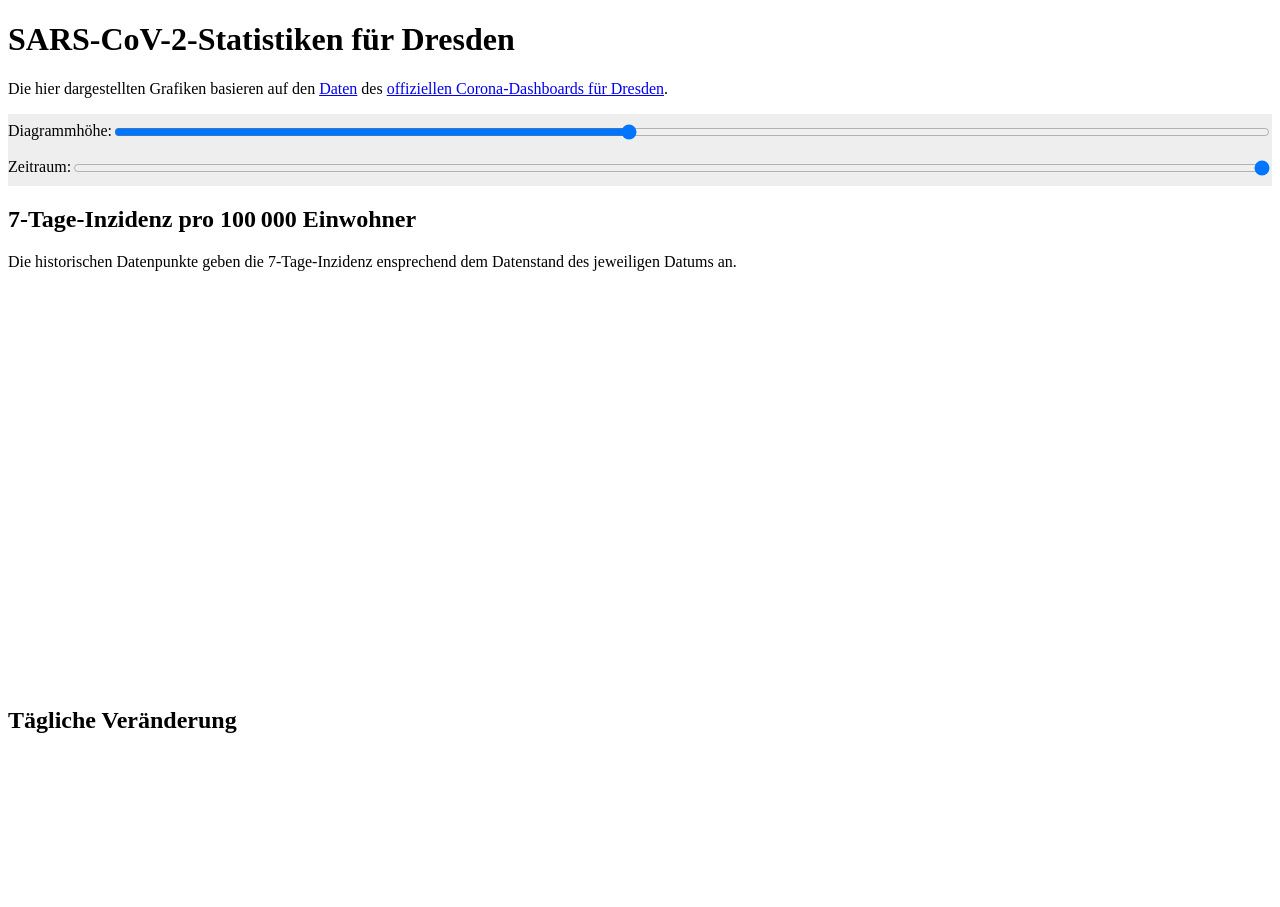
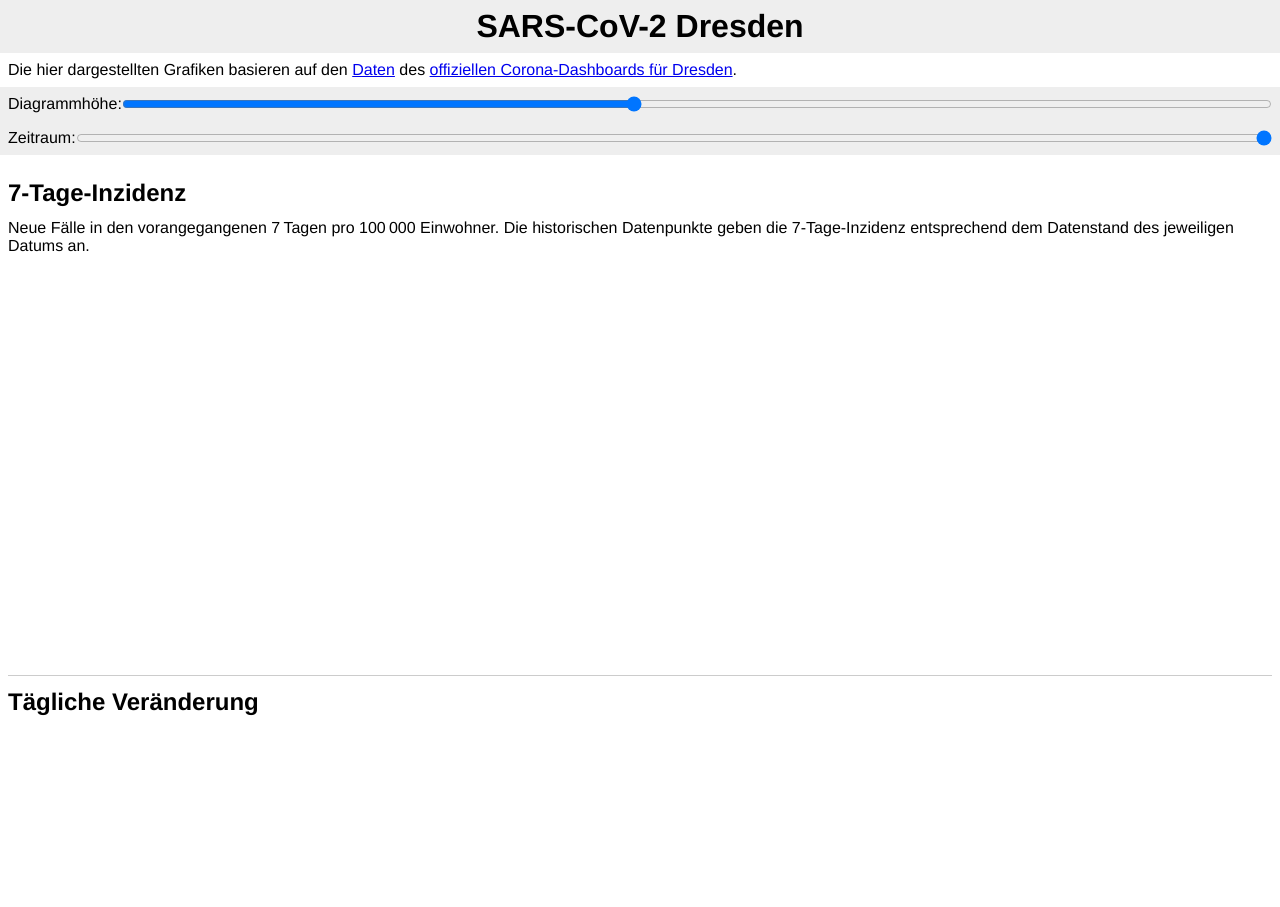
Before and after one commit to Flupp/SARS-CoV-2-Dresden, a website: page index.html in a window 1280 px wide. Shown: the top 907 px of the page. Drawn offline with Linux system fonts and the light colour scheme; no server answers.

Commit message:
improve layout

```diff
--- a/index.html
+++ b/index.html
@@ -3,34 +3,79 @@
 <head>
 	<meta charset="utf-8"/>
 	<meta name="viewport" content="width=device-width, initial-scale=1">
-	<title>SARS-CoV-2-Statistiken für Dresden</title>
+	<title>SARS-CoV-2 Dresden</title>
 	<script src="dependencies/chart.js-2.9.4/Chart.bundle.min.js"></script>
 	<script src="index.js"></script>
 	<style>
+		html {
+			font-family: Helvetica, Arial, sans-serif;
+		}
+		body, html, input {
+			margin: 0;
+			padding: 0;
+		}
+		header, main {
+			margin: 0;
+			padding: 0 0.5rem;
+		}
+		h1 {
+			background-color: #EEE;
+			margin: 0;
+			padding: 0.5rem;
+			text-align: center;
+		}
+		h2 {
+			border-top: 1px solid #CCC;
+			margin: 0.5em 0 0.5em;
+			padding: 0.5em 0 0;
+		}
+		h2:first-child {
+			border-top-width: 0;
+		}
+		p {
+			margin: 0.5em 0;
+			padding: 0;
+		}
+		form {
+			background-color: #EEE;
+			box-sizing: border-box;
+			display: flex;
+			flex-wrap: wrap;
+			padding: 0.5rem;
+			width: 100%;
+		}
 		.chart-container {
 			position: relative;
 			width: 100%;
 		}
+		footer {
+			background-color: #EEE;
+			margin: 1rem 0 0;
+			padding: 0.5rem;
+			text-align: center;
+		}
 	</style>
 </head>
 <body>
-	<h1>SARS-CoV-2-Statistiken für Dresden</h1>
+	<h1>SARS-CoV-2 Dresden</h1>
+	<header>
+		<p>Die hier dargestellten Grafiken basieren auf den <a href="https://services.arcgis.com/ORpvigFPJUhb8RDF/arcgis/rest/services/corona_DD_7_Sicht/FeatureServer/0/query?f=json&where=Datum_neu+IS+NOT+NULL&returnGeometry=false&spatialRel=esriSpatialRelIntersects&outFields=*&resultOffset=0&resultRecordCount=32000&resultType=standard&cacheHint=true">Daten</a> des <a href="https://experience.arcgis.com/experience/d2386f3214c1451c81b242be69bb3d50">offiziellen Corona-Dashboards für Dresden</a>.</p>
+	</header>
 
-	<p>Die hier dargestellten Grafiken basieren auf den <a href="https://services.arcgis.com/ORpvigFPJUhb8RDF/arcgis/rest/services/corona_DD_7_Sicht/FeatureServer/0/query?f=json&where=Datum_neu+IS+NOT+NULL&returnGeometry=false&spatialRel=esriSpatialRelIntersects&outFields=*&resultOffset=0&resultRecordCount=32000&resultType=standard&cacheHint=true">Daten</a> des <a href="https://experience.arcgis.com/experience/d2386f3214c1451c81b242be69bb3d50">offiziellen Corona-Dashboards für Dresden</a>.</p>
-
-	<form style="background-color: #EEE; display: flex; flex-wrap: wrap; padding: 0.5em 0; width: 100%;">
+	<form>
 		<label for="chartHeight">Diagrammhöhe:</label>
 		<input id="chartHeight" type="range" min="10000" max="100000" value="50000" style="flex-grow: 1"/>
 	</form>
-	<form style="background-color: #EEE; display: flex; flex-wrap: wrap; position: sticky; top: 0; padding: 0.5em 0; width: 100%; z-index: 1;">
+	<form style="position: sticky; top: 0; z-index: 1;">
 		<label for="idxFirst">Zeitraum:</label>
 		<input id="idxFirst" type="range" min="0" max="0" value="0" style="direction: rtl; flex-grow: 1"/>
 	</form>
 
 
-	<h2>7-Tage-Inzidenz pro 100 000 Einwohner</h2>
+	<main>
+		<h2>7-Tage-Inzidenz</h2>
 
-	<p>Die historischen Datenpunkte geben die 7-Tage-Inzidenz ensprechend dem Datenstand des jeweiligen Datums an.</p>
+		<p>Neue Fälle in den vorangegangenen 7 Tagen pro 100 000 Einwohner. Die historischen Datenpunkte geben die 7-Tage-Inzidenz entsprechend dem Datenstand des jeweiligen Datums an.</p>
 
 		<div class="chart-container">
 			<canvas id="canvas7DayIncidence"></canvas>
@@ -53,7 +98,7 @@
 		</div>
 
 
-	<h2>Tägliche Krankenhauseinweisungen</h2>
+		<h2>Tägliche Hospitalisierungen</h2>
 
 		<div class="chart-container">
 			<canvas id="canvasHospitalized"></canvas>
@@ -62,10 +107,16 @@
 
 		<h2>Im Krankenhaus (geschätzt)</h2>
 
-	<p>Schätzung auf Basis der täglichen Krankenhauseinweisungen. Für die verschiedenen Kurven werden verschiedene Verweilzeiten angenommen.</p>
+		<p>Schätzung auf Basis der täglichen Hospitalisierungen. Für die verschiedenen Kurven werden verschiedene Verweilzeiten angenommen.</p>
 
 		<div class="chart-container">
 			<canvas id="canvasInHospital"></canvas>
 		</div>
+	</main>
+
+	<footer>
+		alle Angaben ohne Gewähr • <a href="https://github.com/Flupp/SARS-CoV-2-Dresden">GitHub-Projekt</a>
+	</footer>
 </body>
 </html>
+<!-- kate: default-dictionary de_DE; -->
--- a/index.js
+++ b/index.js
@@ -179,7 +179,7 @@ window.onload = function() {
     }
 
     const xMin = Math.max(dayFirst, dayLast - 70 * SAMPLE_INTERVAL);
-    const xMax = dayLast + 2 * SAMPLE_INTERVAL;
+    const xMax = dayLast + 1.5 * SAMPLE_INTERVAL;
       // add more than one because last incidence is in future
     Chart.defaults.global.elements.point.radius = calcPointRadius(xMin, xMax);
 
@@ -261,7 +261,7 @@ window.onload = function() {
       , xMin
       , xMax
       , [ createBarDataset
-            ( 'Krankenhauseinweisungen'
+            ( 'hospitalisiert'
             , colorsNeutral
             , dayFirst
             , dailyHospitalized ) ] );
```
Lines whose indentation alone changed are shown as unchanged.
